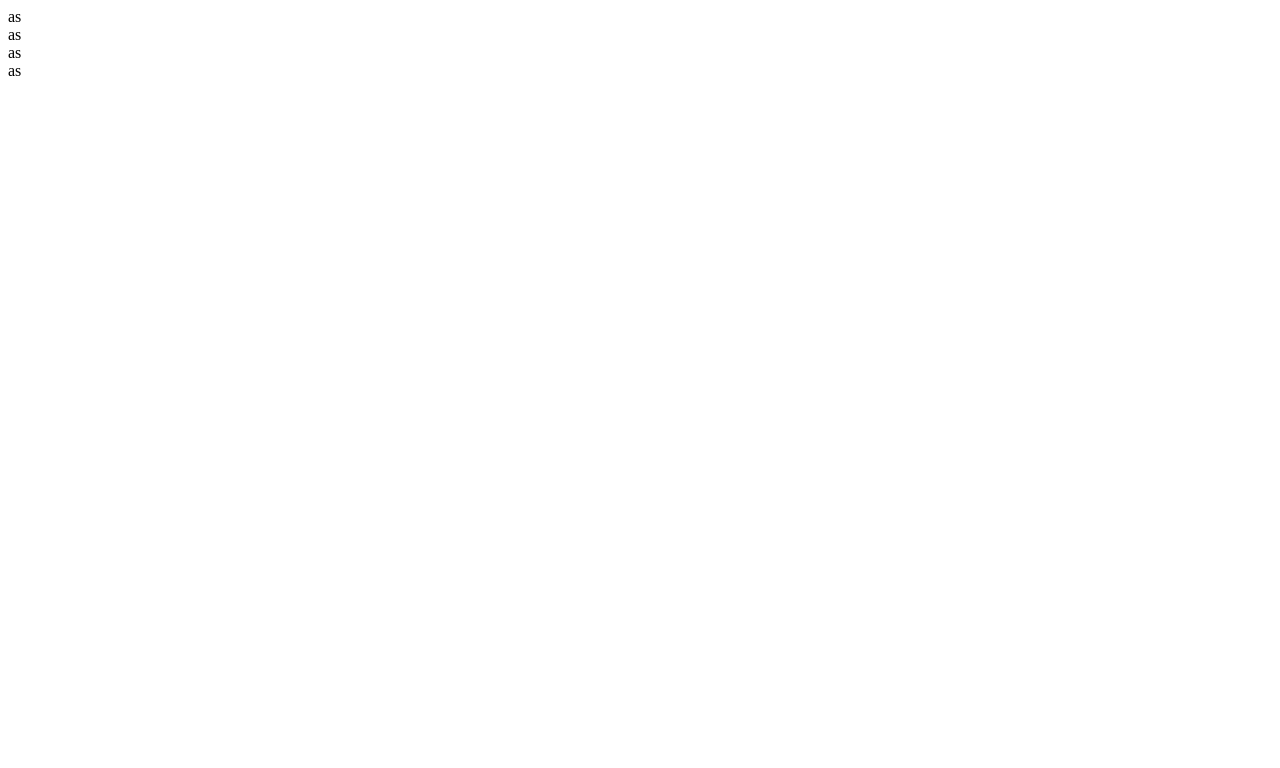
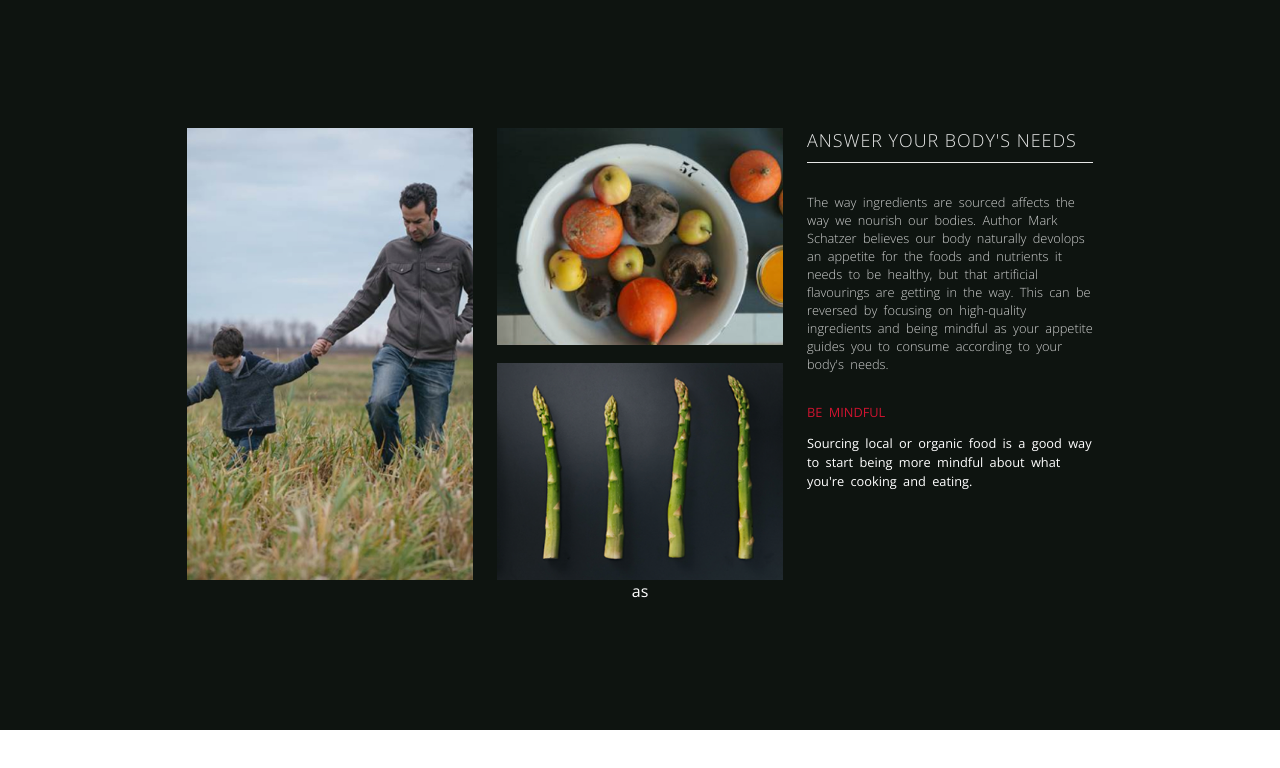
Before and after one commit to rogel123/orchard-test, a Gatsby site: page / in a window 1280 px wide. Built offline with nearby package versions, Linux system fonts and the light colour scheme; Gatsby itself is replaced by a stand-in of ours.

Commit message:
first block

```diff
--- a/package.json
+++ b/package.json
@@ -18,6 +18,8 @@
   "dependencies": {
     "@emotion/react": "^11.11.1",
     "@emotion/styled": "^11.11.0",
+    "@fontsource/open-sans": "^5.0.12",
+    "@fontsource/open-sans-condensed": "^4.5.5",
     "@fontsource/roboto": "^5.0.8",
     "@mui/icons-material": "^5.14.9",
     "@mui/material": "^5.14.10",
--- a/src/pages/index.tsx
+++ b/src/pages/index.tsx
@@ -1,18 +1,62 @@
 import * as React from "react";
 import type { HeadFC, PageProps } from "gatsby";
 import { Grid } from "@mui/material";
+import "./styles.css";
+import image1 from "../images/Image-01@2x.jpg";
+import image2 from "../images/Image-02@2x.jpg";
+import image3 from "../images/Image-03@2x.jpg";
+import "@fontsource/open-sans";
+import "@fontsource/open-sans/300.css";
+import "@fontsource/open-sans-condensed";
+
 const IndexPage: React.FC<PageProps> = () => {
   return (
     <>
-      <div className="bg-dark flex-col">
-        <div className="grid grid-cols-3 gap-4">
-          <div className="text-white">as</div>
-          <div className="text-white">as</div>
-          <div className="text-white">as</div>
-        </div>
-        <div className="flex">
-          <div className="text-white">as</div>
-        </div>
+      <div className="main-container">
+        <Grid container lg={9} spacing={3} className="grid-container">
+          <Grid item lg={4} md={4} xs={12} sm={6}>
+            <img src={image1} style={{ width: "100%", height: "100%" }} />
+          </Grid>
+          <Grid item lg={4} xs={12} md={4} sm={6}>
+            <div
+              style={{
+                display: "flex",
+                flexDirection: "column",
+                height: "100%",
+                justifyContent: "space-between",
+              }}
+            >
+              <div style={{ height: "48%" }}>
+                <img src={image2} style={{ width: "100%", height: "100%" }} />
+              </div>
+              <div style={{ height: "48%" }}>
+                <img src={image3} style={{ width: "100%", height: "100%" }} />
+              </div>
+            </div>
+          </Grid>
+          <Grid item lg={4} xs={12} md={4} sm={12}>
+            <div>
+              <p className="header-title">answer your body's needs</p>
+              <p className="description text-size ">
+                The way ingredients are sourced affects the way we nourish our
+                bodies. Author Mark Schatzer believes our body naturally
+                devolops an appetite for the foods and nutrients it needs to be
+                healthy, but that artificial flavourings are getting in the way.
+                This can be reversed by focusing on high-quality ingredients and
+                being mindful as your appetite guides you to consume according
+                to your body's needs.
+              </p>
+              <p className="mindful text-size">be mindful</p>
+              <p className="mindful-desc text-size">
+                Sourcing local or organic food is a good way to start being more
+                mindful about what you're cooking and eating.
+              </p>
+            </div>
+          </Grid>
+        </Grid>
+        <Grid className="flex">
+          <div>as</div>
+        </Grid>
       </div>
     </>
   );
--- /dev/null
+++ b/src/pages/styles.css
@@ -0,0 +1,94 @@
+body {
+  margin: 0;
+}
+
+.main-container {
+  height: 100% !important;
+  display: flex;
+  flex-direction: column;
+  align-items: center;
+  background-color: #0e1410;
+  padding-top: 10%;
+  padding-bottom: 10%;
+  color: #fff;
+  padding-left: 20px;
+  padding-right: 20px;
+  font-family: "Open Sans";
+}
+
+.grid-container {
+  height: 100%;
+}
+
+.header-title {
+  text-transform: uppercase;
+  border-bottom: 1px solid #fff;
+  font-size: 1.5vw;
+  margin: 0;
+  padding-bottom: 10px;
+  font-weight: 300;
+  letter-spacing: 1px;
+  opacity: 0.9;
+  margin-bottom: 30px;
+}
+
+.description {
+  opacity: 0.8;
+  font-weight: 300;
+  margin-bottom: 30px;
+}
+
+.mindful {
+  text-transform: uppercase;
+  color: #cf1430;
+}
+.mindful-desc {
+  line-height: 1.5;
+  margin-bottom: 30px;
+}
+
+.text-size {
+  font-size: 1.05vw;
+  word-spacing: 3px;
+}
+
+@media only screen and (max-width: 1650px) {
+  .text-size {
+    font-size: 1.05vw;
+  }
+}
+
+@media only screen and (max-width: 1650px) {
+  .text-size {
+    font-size: 1vw;
+  }
+  .header-title {
+    font-size: 1.4vw;
+  }
+}
+
+@media only screen and (max-width: 1199px) {
+  .main-container {
+    padding-left: 5%;
+    padding-right: 5%;
+  }
+  .text-size {
+    font-size: 1.3vw;
+  }
+  .header-title {
+    font-size: 1.7vw;
+  }
+}
+
+@media only screen and (max-width: 899px) {
+  .main-container {
+    padding-left: 5%;
+    padding-right: 5%;
+  }
+  .text-size {
+    font-size: 16px;
+  }
+  .header-title {
+    font-size: 24px;
+  }
+}
```
Also changed, not shown: 1 other file.
